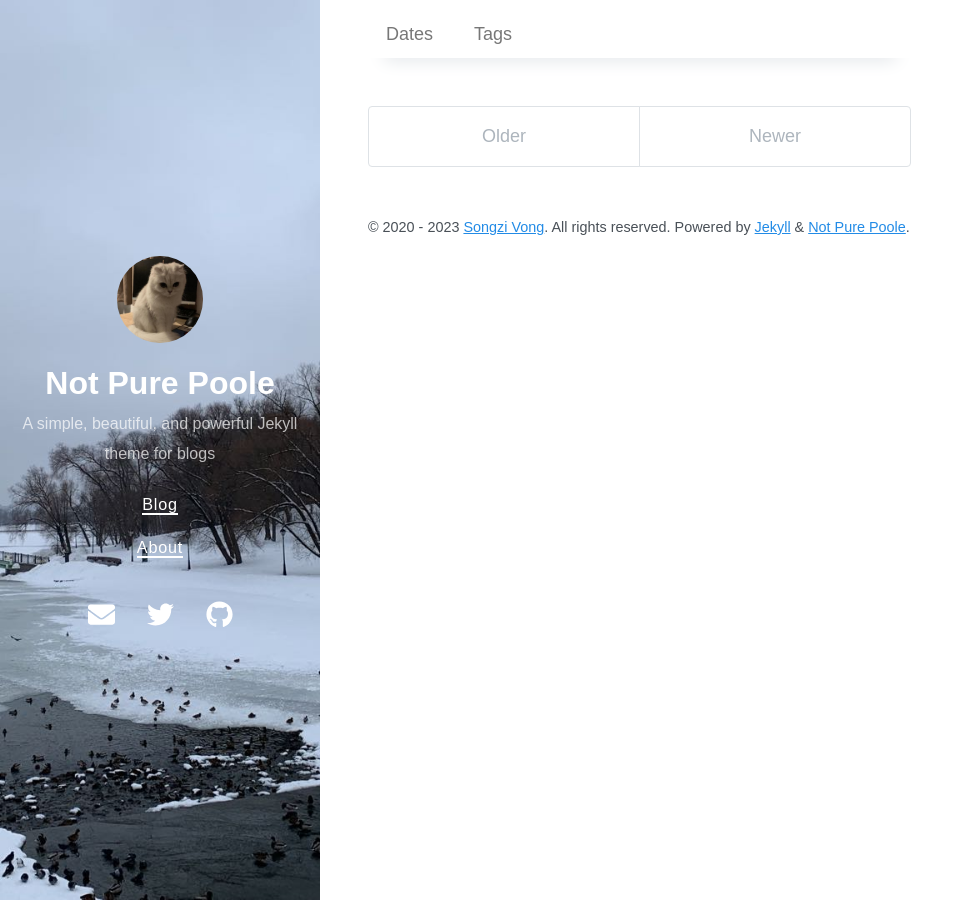
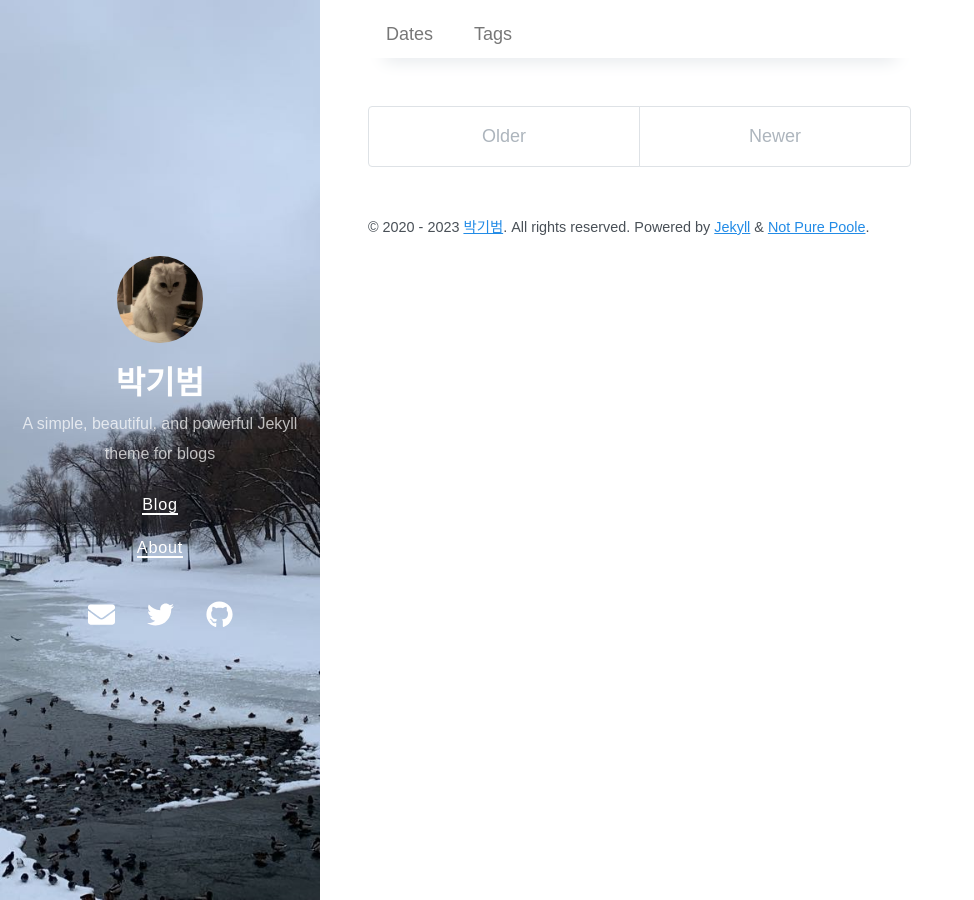
Before and after one commit to ParkGiBeom97/ParkGiBeom97.github.io, a Jekyll site: the page built from index.markdown, in a window 1280 px wide. Shown: the whole page, without its empty margins (0-974 px from the left). Built offline with Jekyll 4.4.1, drawn with Linux system fonts in a browser that asks for light colours; nearby versions of some CDN libraries; the list of posts is cut into pages by our own code.

Commit message:
수정중

```diff
--- a/_config.yml
+++ b/_config.yml
@@ -1,7 +1,7 @@
 # Setup
-title: Not Pure Poole
+title: 박기범
 description: A simple, beautiful, and powerful Jekyll theme for blogs
-url: https://vszhub.github.io
+url: https://ParkGiBeom97.github.io/
 avatar: /avatar.jpeg
 paginate: 5
 permalink: pretty
@@ -33,10 +33,10 @@ twitter:
   card: summary
 logo: logo.png
 social:
-  name: Songzi Vong
+  name: 박기범
   links:
     - https://twitter.com/vszhub
-    - https://github.com/vszhub
+    - https://github.com/ParkGiBeom97
 google_site_verification: xxxxx
 lang: en
 
@@ -54,6 +54,6 @@ sass:
 
 # Specify the author for blog posts
 author:
-  name: Songzi Vong
-  url: https://github.com/vszhub/
+  name: 박기범
+  url: https://ParkGiBeom97.github.io/
   email: vszhub@gmail.com
```
Also changed, not shown: _posts/2023-01-28-aaa.md (added, +15 -0 lines).
